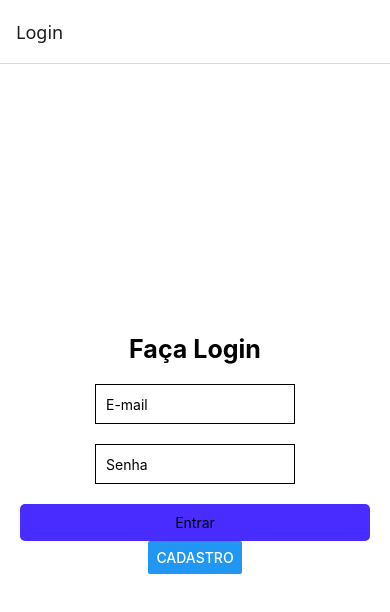
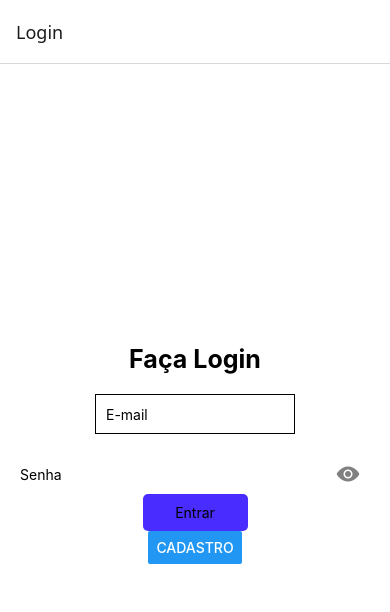
Before and after one commit to souzayasmin/Mobile, a React Native app in the folder MeuApp/: screen /Login in a window 390 px wide. Shown: the top 612 px of the page. Built offline with nearby package versions, Linux system fonts and the light colour scheme.

Commit message:
adicionando icones 24/03

```diff
--- a/MeuApp/src/screens/LoginScreen.js
+++ b/MeuApp/src/screens/LoginScreen.js
@@ -9,11 +9,13 @@ import {
   Button,
 } from "react-native";
 import api from "../axios/axios";
+import { Ionicons } from "@expo/vector-icons";
 
 export default function Login({ navigation }) {
   const [user, setUser] = useState({
     email: "",
     password: "",
+    showPassord: false,
   });
 
   async function handleLogin() {
@@ -39,14 +41,26 @@ export default function Login({ navigation }) {
         }}
         style={styles.input}
       />
+      <View style={styles.passwordContainer}>
         <TextInput
           placeholder="Senha"
           value={user.password}
+          secureTextEntry={user.showPassord}
           onChangeText={(value) => {
             setUser({ ...user, password: value });
           }}
-        style={styles.input}
+          style={styles.passwordInput}
         />
+        <TouchableOpacity
+          onPress={() => setUser({ ...user, showPassord: !user.showPassord })}
+        >
+          <Ionicons
+            name={user.showPassord ? "eye-off" : "eye"}
+            size={24}
+            color="gray"
+          />
+        </TouchableOpacity>
+      </View>
       <TouchableOpacity onPress={handleLogin} style={styles.button}>
         <Text style={styles.buttonText}>Entrar</Text>
       </TouchableOpacity>
@@ -78,11 +92,22 @@ const styles = StyleSheet.create({
     padding: 10,
     borderRadius: 5,
     alignItems: "center",
-    width: "100%",
+    width: "30%",
   },
   title: {
     fontSize: 25,
     fontWeight: "bold",
     marginBottom: 20,
   },
+  passwordContainer: {
+    flexDirection: "row",
+    alignItems: "center",
+    width: "100%",
+    paddingRight: 10,
+    borderBottomWidht: 1,
+  },
+  passwordInput: {
+    flex: 1,
+    height: 40,
+  },
 });
```
Lines whose indentation alone changed are shown as unchanged.
